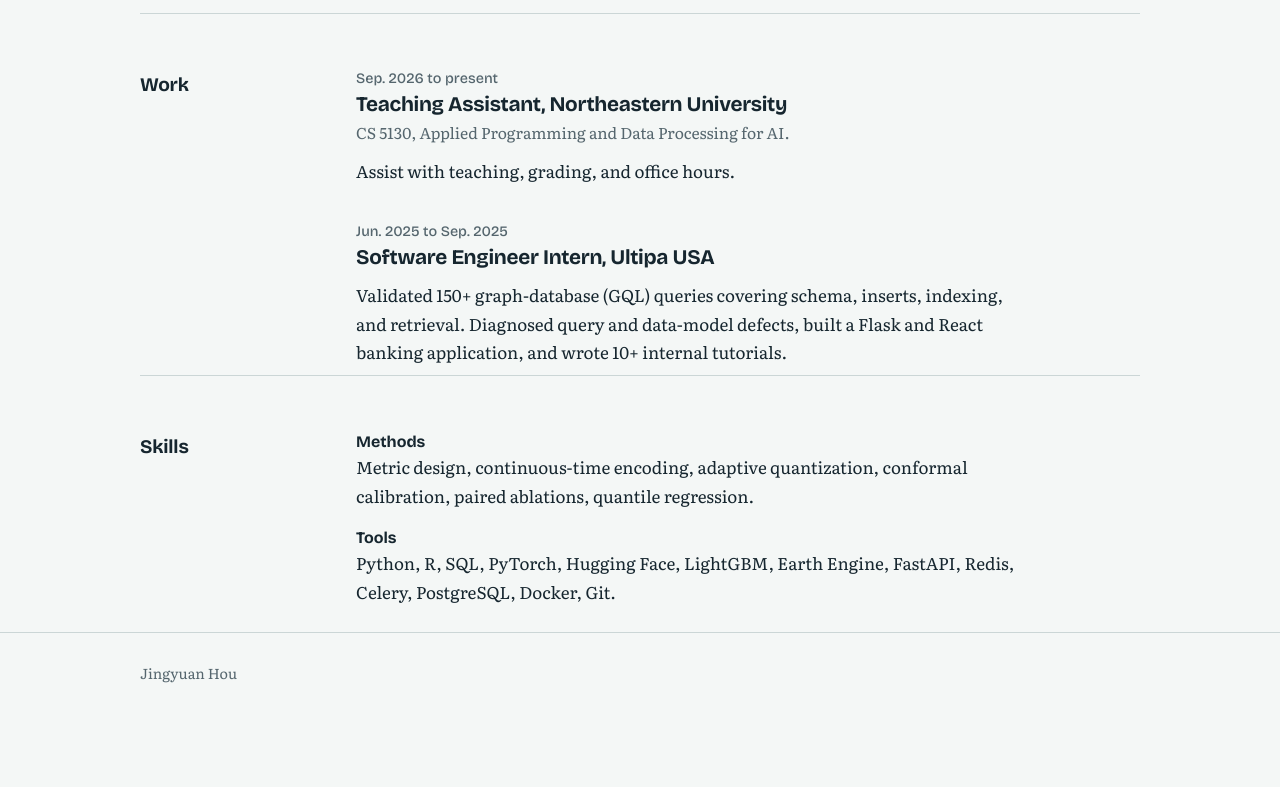
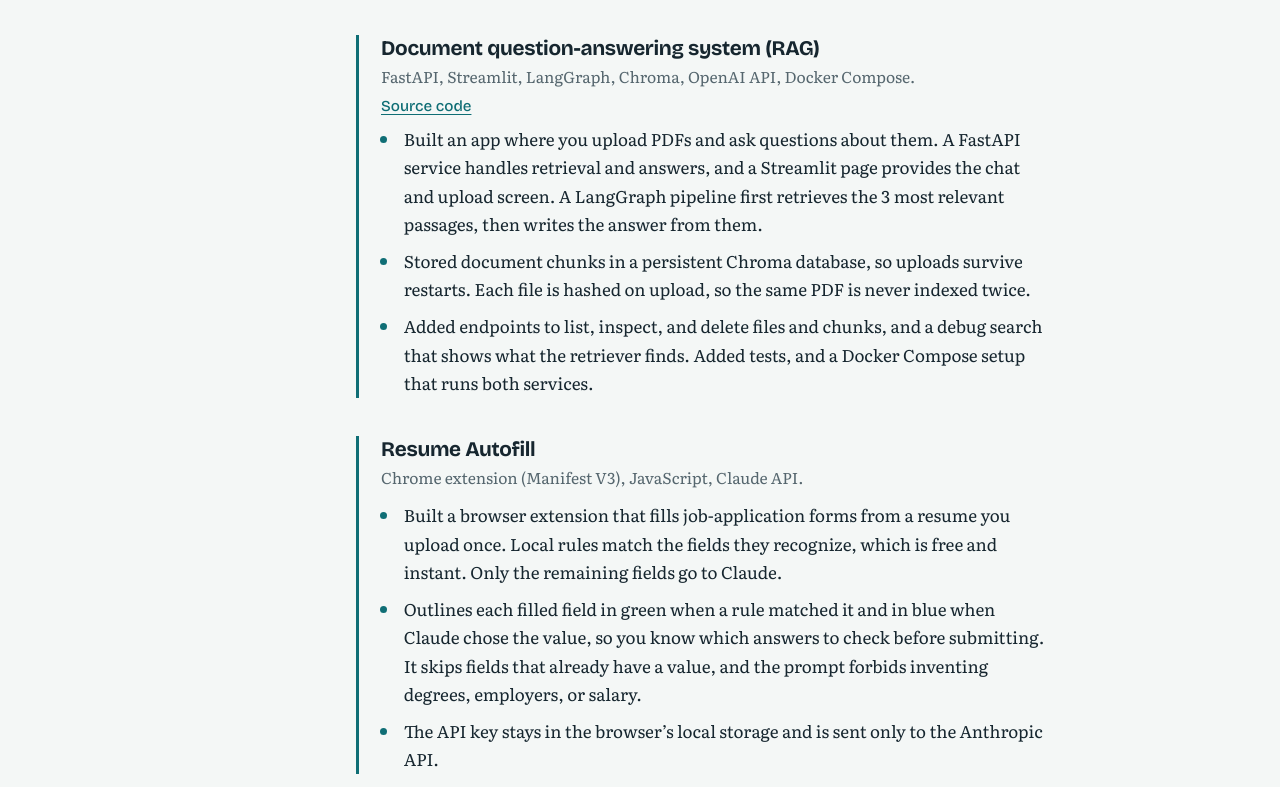
Before and after one commit to BartonHou/BartonHou.github.io, a plain HTML site: page index.html in a window 1280 px wide. Shown: the part 3222-4009 px from the top of the page. Before the commit the page ends 3963 px from the top, so only its background shows below. Drawn offline with nearby package versions, Linux system fonts and the light colour scheme.

Commit message:
Add RAG system and Resume Autofill projects, link banking app
Co-Authored-By: Claude Sonnet 5.5 <noreply@anthropic.com>

```diff
--- a/index.html
+++ b/index.html
@@ -75,7 +75,7 @@
   li { margin-bottom: 8px; padding-left: 4px; }
   li::marker { color: var(--accent); }
   .project { border-left: 3px solid var(--accent); padding-left: 22px; }
-  .project .links { font: 500 .95rem var(--display); margin: 6px 0 0; display: flex; gap: 18px; }
+  .entries .links { font: 500 .95rem var(--display); margin: 6px 0 0; display: flex; gap: 18px; }
   .result { font-style: italic; }
 
   dl { margin: 0; max-width: 68ch; }
@@ -214,6 +214,27 @@
         <li>A batch job writes explanations for short multilingual titles ahead of time. The site serves scheduled static JSON, so the browser never calls a model or API. The project has fallbacks for failed sources and regression tests that need no network.</li>
       </ul>
     </div>
+
+    <div class="project">
+      <h3>Document question-answering system (RAG)</h3>
+      <p class="where">FastAPI, Streamlit, LangGraph, Chroma, OpenAI API, Docker Compose.</p>
+      <div class="links"><a href="https://github.com/BartonHou/RAG-system">Source code</a></div>
+      <ul>
+        <li>Built an app where you upload PDFs and ask questions about them. A FastAPI service handles retrieval and answers, and a Streamlit page provides the chat and upload screen. A LangGraph pipeline first retrieves the 3 most relevant passages, then writes the answer from them.</li>
+        <li>Stored document chunks in a persistent Chroma database, so uploads survive restarts. Each file is hashed on upload, so the same PDF is never indexed twice.</li>
+        <li>Added endpoints to list, inspect, and delete files and chunks, and a debug search that shows what the retriever finds. Added tests, and a Docker Compose setup that runs both services.</li>
+      </ul>
+    </div>
+
+    <div class="project">
+      <h3>Resume Autofill</h3>
+      <p class="where">Chrome extension (Manifest V3), JavaScript, Claude API.</p>
+      <ul>
+        <li>Built a browser extension that fills job-application forms from a resume you upload once. Local rules match the fields they recognize, which is free and instant. Only the remaining fields go to Claude.</li>
+        <li>Outlines each filled field in green when a rule matched it and in blue when Claude chose the value, so you know which answers to check before submitting. It skips fields that already have a value, and the prompt forbids inventing degrees, employers, or salary.</li>
+        <li>The API key stays in the browser’s local storage and is sent only to the Anthropic API.</li>
+      </ul>
+    </div>
   </div>
 </section>
 
@@ -230,6 +251,7 @@
       <p class="when">Jun. 2025 to Sep. 2025</p>
       <h3>Software Engineer Intern, Ultipa USA</h3>
       <p>Validated 150+ graph-database (GQL) queries covering schema, inserts, indexing, and retrieval. Diagnosed query and data-model defects, built a Flask and React banking application, and wrote 10+ internal tutorials.</p>
+      <div class="links"><a href="https://github.com/BartonHou/BankingSystem">Banking app source code</a></div>
     </div>
   </div>
 </section>
```
